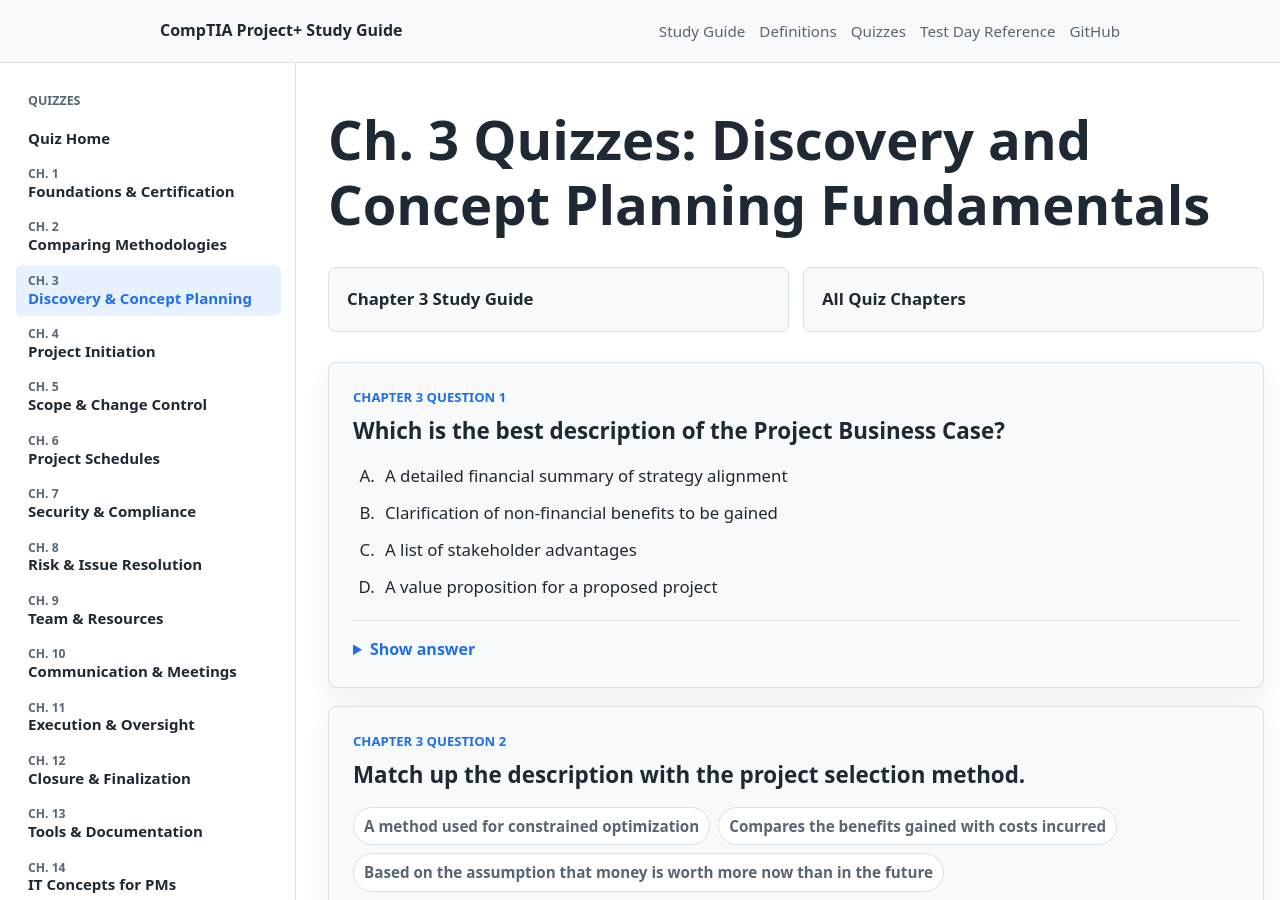
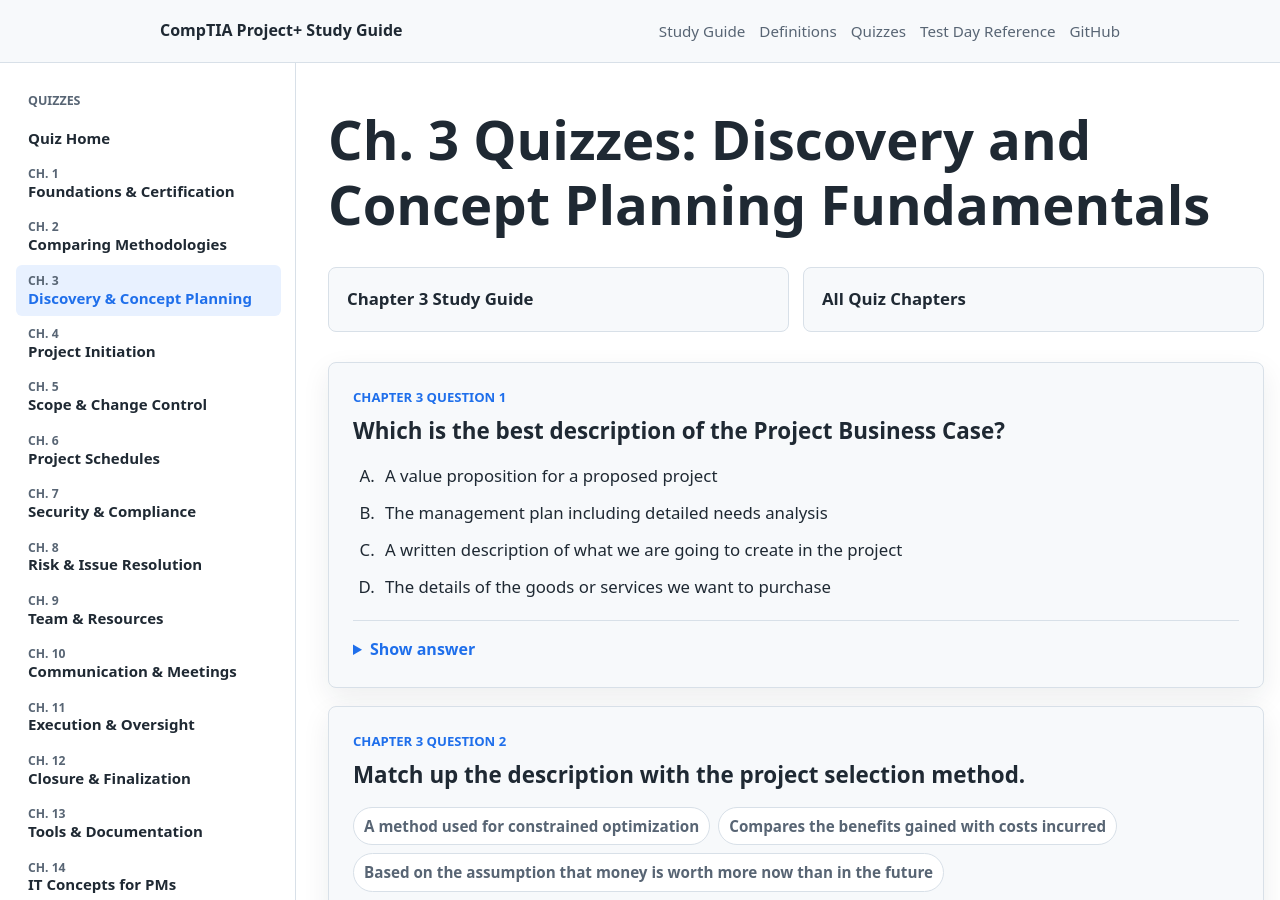
Before and after one commit to teganburns/project-plus-study-guide, a Jekyll site: the page built from quizzes/chapter-03.md, in a window 1280 px wide and 900 px high. Built offline with Jekyll 4.4.1, drawn with Linux system fonts in a browser that asks for light colours.

Commit message:
Update chapter 3 business case quiz options

```diff
--- a/quizzes/chapter-03.md
+++ b/quizzes/chapter-03.md
@@ -17,15 +17,15 @@ permalink: /quizzes/chapter-03/
     <h2>Which is the best description of the Project Business Case?</h2>
 
     <ol class="quiz-options" type="A">
-      <li>A detailed financial summary of strategy alignment</li>
-      <li>Clarification of non-financial benefits to be gained</li>
-      <li>A list of stakeholder advantages</li>
       <li>A value proposition for a proposed project</li>
+      <li>The management plan including detailed needs analysis</li>
+      <li>A written description of what we are going to create in the project</li>
+      <li>The details of the goods or services we want to purchase</li>
     </ol>
 
     <details class="quiz-answer">
       <summary>Show answer</summary>
-      <p><strong>Answer: D.</strong> The Project Business Case is a value proposition for a proposed project and may include financial and non-financial benefits.</p>
+      <p><strong>Answer: A.</strong> The Project Business Case is a value proposition for a proposed project and may include financial and non-financial benefits.</p>
     </details>
   </article>
 
```
